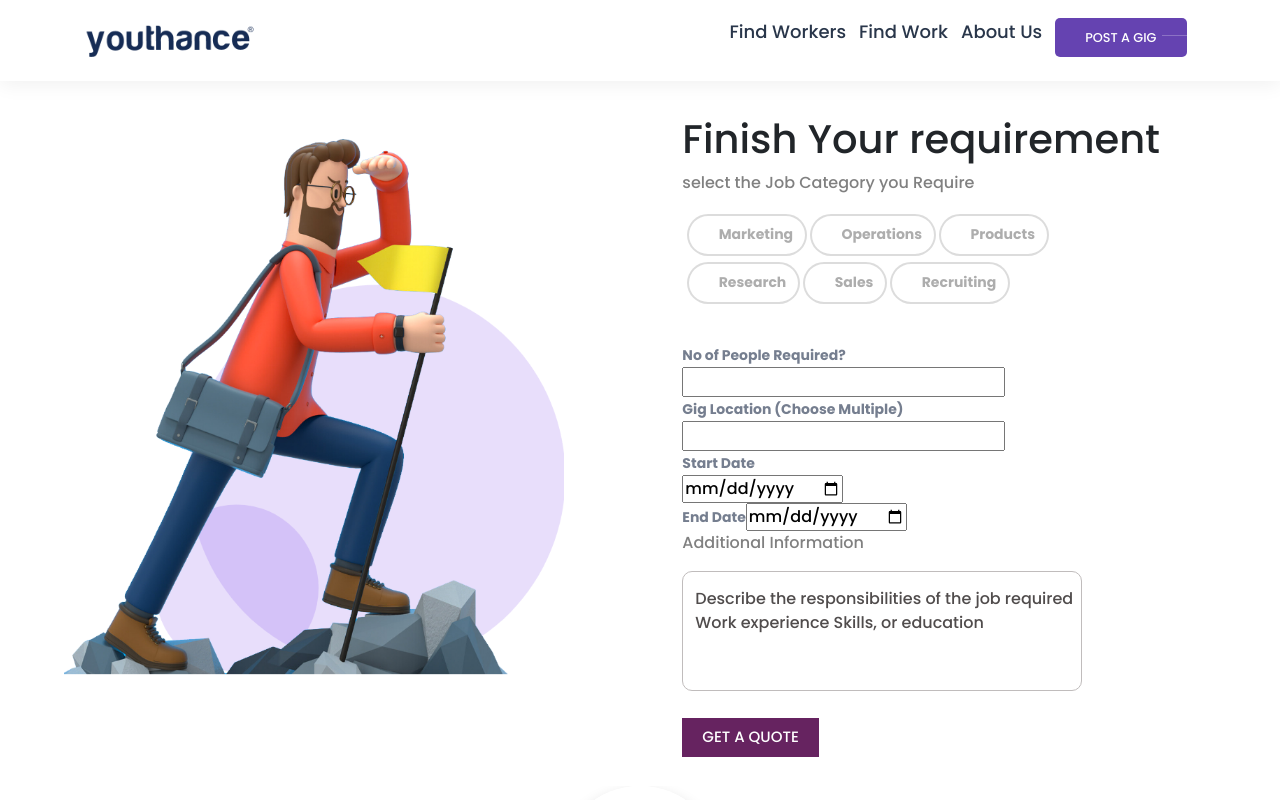
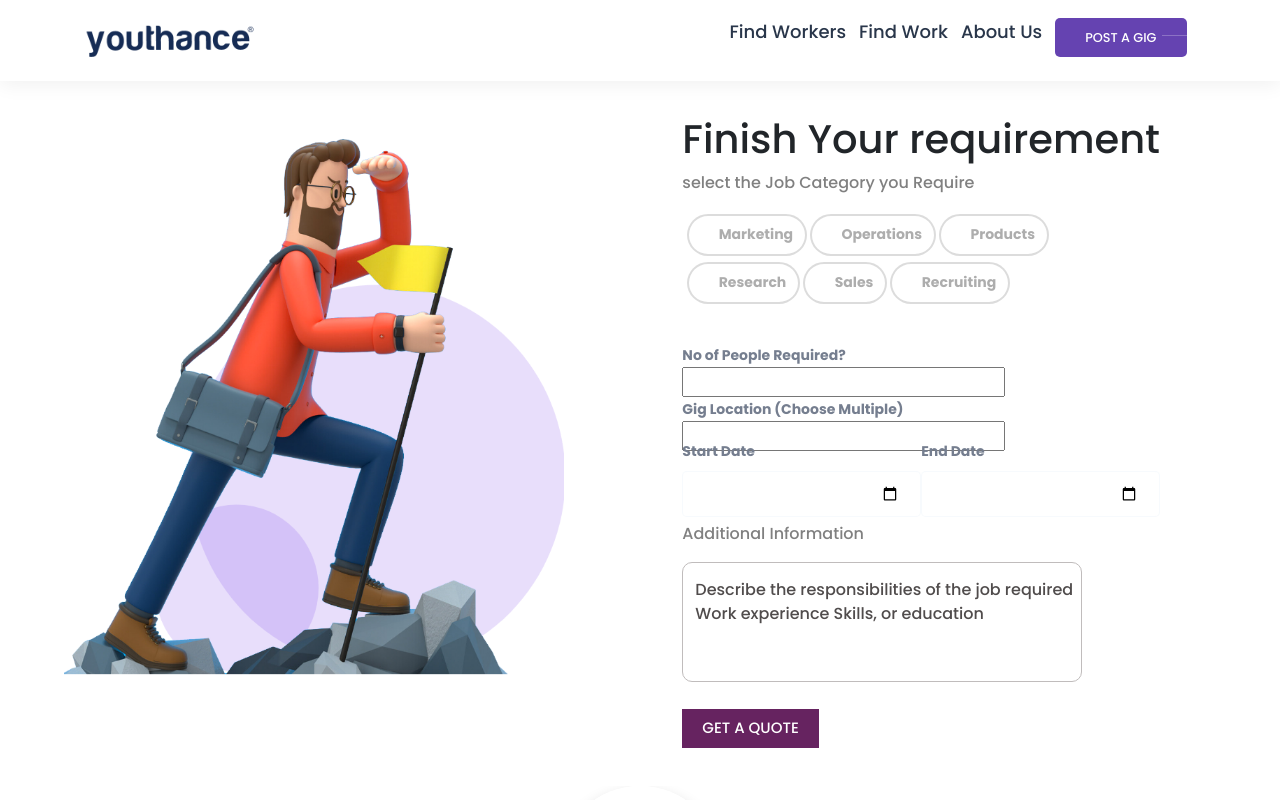
Before and after one commit to singhdeepanshu/youthance, a React (Create React App) app: page /findWorker in a window 1280 px wide. Shown: the top 800 px of the page. Built offline with nearby package versions, Linux system fonts and the light colour scheme.

Commit message:
Changed faq title color

```diff
--- a/src/pages/Faq.jsx
+++ b/src/pages/Faq.jsx
@@ -107,7 +107,7 @@ function Faqs() {
                         styles={{
                             bgColor: "white",
                             titleTextColor: "#48482a",
-                            rowTitleColor: "#78789a",
+                            rowTitleColor: "#6543b1",
                             rowTitleTextSize: 'large',
                             rowContentColor: "#48484a",
                             rowContentTextSize: '16px',
--- a/src/pages/FindWorker.jsx
+++ b/src/pages/FindWorker.jsx
@@ -54,17 +54,16 @@ const FindWorker = () => {
                     <input type="text" name="" id=""/>
                 </div>
               </div>
-                <div>
-                    <div>
-                        <label htmlFor="">Start Date</label><br/>
+                <div style={{display:'flex'}}>
+                    <div className="input-container half-width">
+                        <label htmlFor="">Start Date</label><br/><br/>
                         <input type="date" name="" id=""/>
                     </div>
-                    <div>
-                        <label htmlFor="">End Date</label>
+                    <div className="input-container half-width">
+                        <label htmlFor="">End Date</label><br/><br/>
                         <input type="date" name="" id=""/>
                     </div>
                 </div>
-
 
                 <p className="t-area-p" style={{color:'grey'}}>Additional Information</p>
                 <textarea className="t-area" type="text" placeholder="Describe the responsibilities of the job required Work experience Skills, or education"></textarea>
--- a/src/pages/styles.css
+++ b/src/pages/styles.css
@@ -78,6 +78,7 @@
 .half-width{
     width: 50% !important;
     line-height: 0;
+    padding-bottom:5px;
 }
 
 .full-width{
@@ -100,6 +101,7 @@ label{
     padding: 12px 20px;
     color: #8d8d8d;
     width: -webkit-fill-available;
+    margin-top: 20px;
 }
 
 .input-container textarea{
```
